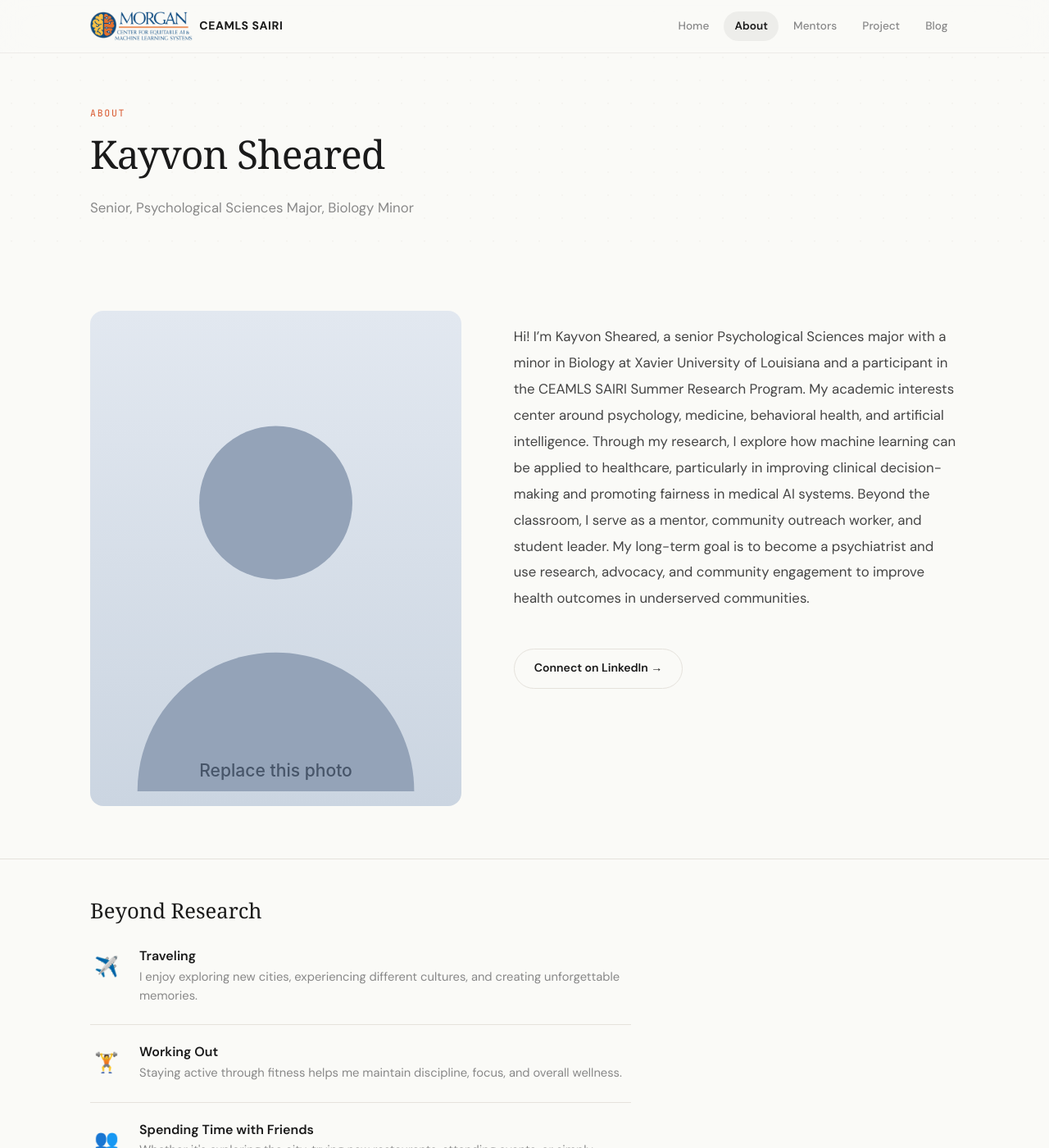
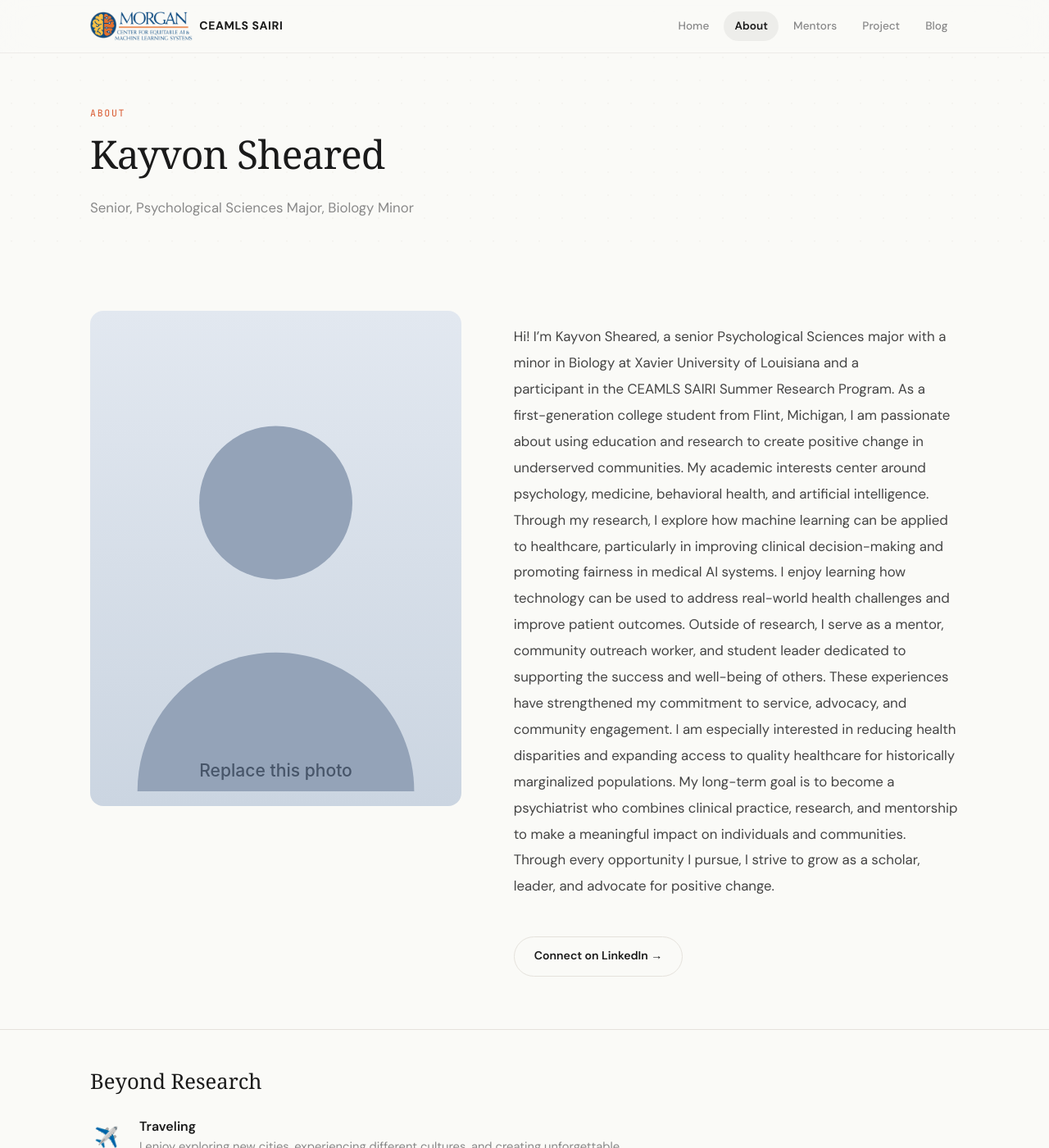
Before and after one commit to shearedk/shearedkceamls26.github.io, a Jekyll site: the page built from pages/about-me.md, in a window 1280 px wide and 1400 px high. Shown: the whole window at 82% size. Built offline with Jekyll 4.4.1, drawn with Linux system fonts in a browser that asks for light colours; some web fonts are replaced.

Commit message:
Update about-me.md

```diff
--- a/pages/about-me.md
+++ b/pages/about-me.md
@@ -10,11 +10,16 @@ about:
   linkedin: www.linkedin.com/in/kayvon-sheared
   bio: |
     Hi! I'm Kayvon Sheared, a senior Psychological Sciences major with a minor in Biology at Xavier University of Louisiana and a
-    participant in the CEAMLS SAIRI Summer Research Program. My academic interests center around psychology, medicine, behavioral health,
-    and artificial intelligence. Through my research, I explore how machine learning can be applied to healthcare, particularly in
-    improving clinical decision-making and promoting fairness in medical AI systems. Beyond the classroom, I serve as a mentor, community
-    outreach worker, and student leader. My long-term goal is to become a psychiatrist and use research, advocacy, and community engagement
-    to improve health outcomes in underserved communities.
+    participant in the CEAMLS SAIRI Summer Research Program. As a first-generation college student from Flint, Michigan, I am passionate
+    about using education and research to create positive change in underserved communities. My academic interests center around
+    psychology, medicine, behavioral health, and artificial intelligence. Through my research, I explore how machine learning can be
+    applied to healthcare, particularly in improving clinical decision-making and promoting fairness in medical AI systems. I enjoy
+    learning how technology can be used to address real-world health challenges and improve patient outcomes. Outside of research, I serve
+    as a mentor, community outreach worker, and student leader dedicated to supporting the success and well-being of others. These
+    experiences have strengthened my commitment to service, advocacy, and community engagement. I am especially interested in reducing
+    health disparities and expanding access to quality healthcare for historically marginalized populations. My long-term goal is to become
+    a psychiatrist who combines clinical practice, research, and mentorship to make a meaningful impact on individuals and communities.
+    Through every opportunity I pursue, I strive to grow as a scholar, leader, and advocate for positive change.
 
   hobbies:
     - icon: ✈️
```
